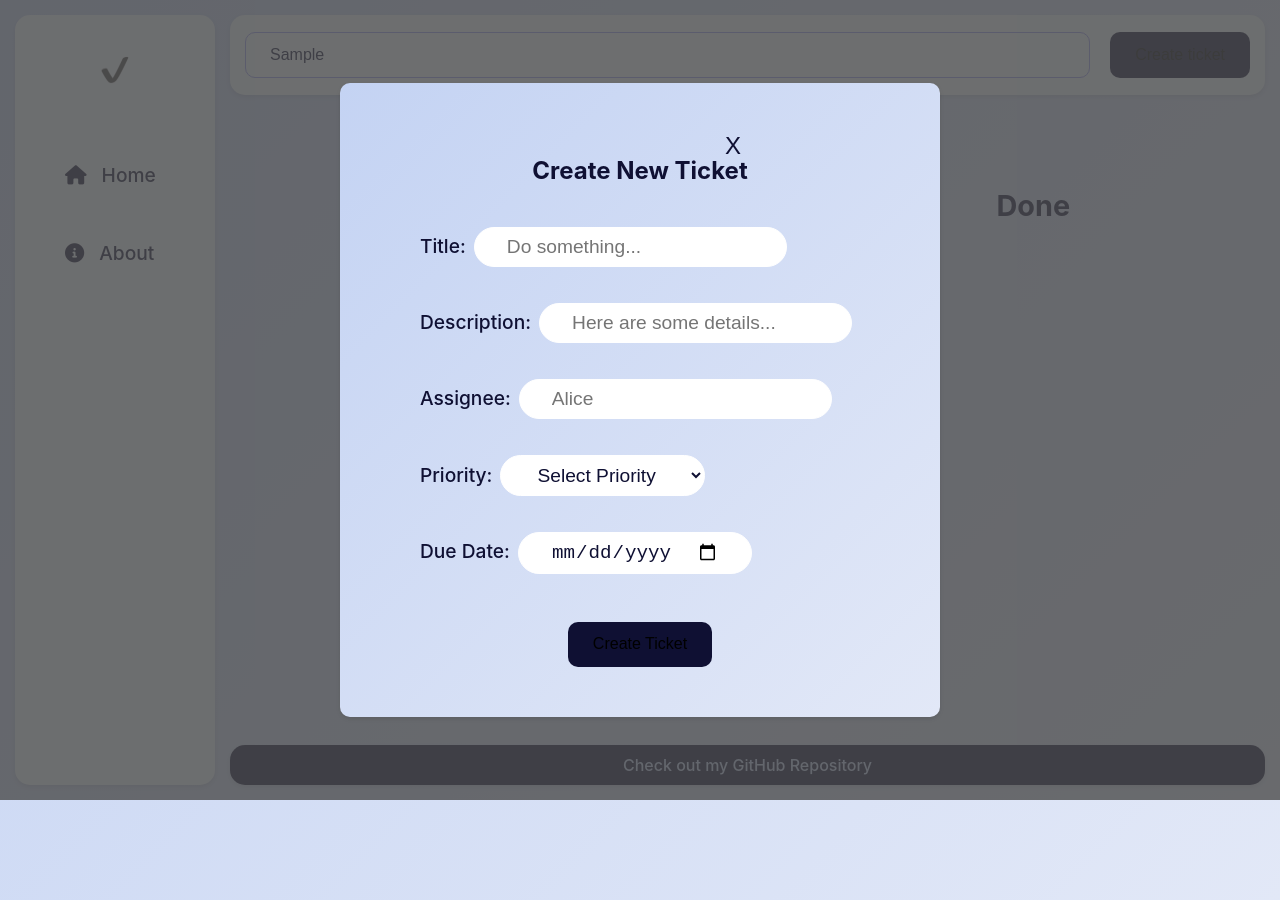
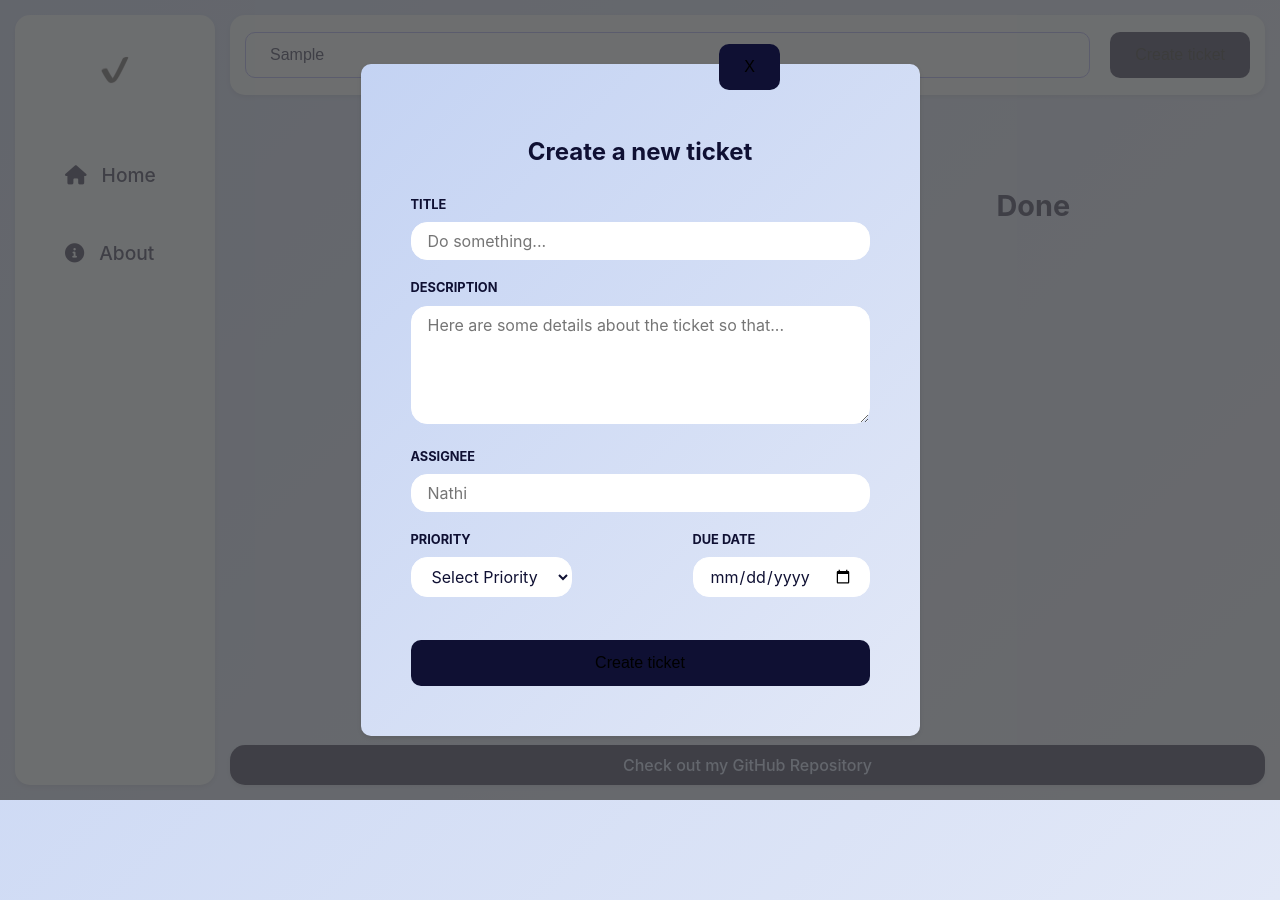
Before and after one commit to nathidaum/kanban-board-app, a React (Vite) app: page / in a window 1280 px wide. Both pictures are taken after typing "Sample" into the empty fields and a click on the button "Create ticket". Built offline with nearby package versions, Linux system fonts and the light colour scheme.

Commit message:
Tweak ticket form design

```diff
--- a/src/components/CreateTicketForm/CreateTicketForm.jsx
+++ b/src/components/CreateTicketForm/CreateTicketForm.jsx
@@ -37,10 +37,11 @@ const CreateTicketForm = ({ callBacktoCreateTicket }) => {
 
   return (
     <form onSubmit={handleSubmit} className="form">
-      <h2>Create New Ticket</h2>
+      <h2>Create a new ticket</h2>
       <div className="inputs">
         <label>
-          Title:
+          TITLE
+          <br></br>
           <input
             type="text"
             placeholder="Do something..."
@@ -51,29 +52,35 @@ const CreateTicketForm = ({ callBacktoCreateTicket }) => {
         </label>
 
         <label>
-          Description:
-          <input
-            type="text"
-            placeholder="Here are some details..."
+          DESCRIPTION
+          <br />
+          <textarea
+            className="textarea"
+            placeholder="Here are some details about the ticket so that..."
             value={description}
             onChange={(e) => setDescription(e.target.value)}
             required
+            rows="5" // Controls the height of the textarea
+            cols="40" // Controls the width of the textarea
           />
         </label>
 
         <label>
-          Assignee:
+          ASSIGNEE
+          <br></br>
           <input
             type="text"
-            placeholder="Alice"
+            placeholder="Nathi"
             value={assignee}
             onChange={(e) => setAssignee(e.target.value)}
             required
           />
         </label>
 
+        <div className="horizontal">
           <label>
-          Priority:
+            PRIORITY
+            <br></br>
             <select
               value={priority}
               onChange={(e) => setPriority(e.target.value)}
@@ -87,7 +94,8 @@ const CreateTicketForm = ({ callBacktoCreateTicket }) => {
           </label>
 
           <label>
-          Due Date:
+            DUE DATE
+            <br></br>
             <input
               type="date"
               value={dueDate}
@@ -97,7 +105,8 @@ const CreateTicketForm = ({ callBacktoCreateTicket }) => {
             />
           </label>
         </div>
-      <button type="submit">Create Ticket</button>
+      </div>
+      <button className="submit" type="submit">Create ticket</button>
     </form>
   );
 };
--- a/src/components/CreateTicketForm/create-ticket-form.css
+++ b/src/components/CreateTicketForm/create-ticket-form.css
@@ -1,7 +1,7 @@
 /******** CREATE TICKET FORM **********/
 
 .form {
-  margin: 20px 100px 20px;
+  margin: 20px 100px;
   padding: 50px;
   background: var(--bg-color);
   border-radius: 10px;
@@ -26,18 +26,6 @@
   z-index: 1000;
 }
 
-/* Close button styling */
-.close-button {
-  position: absolute;
-  top: 113px;
-  right: 503px;
-  background: transparent;
-  color: var(--text-color);
-  border: none;
-  font-size: 1.5rem;
-  cursor: pointer;
-}
-
 .form h2 {
   text-align: center;
 }
@@ -46,23 +34,52 @@
   display: flex;
   flex-direction: column;
   flex-wrap: wrap;
-  margin: 0 20px 30px;
+  margin: 0 0 30px;
 }
 
 .form .inputs label {
-  margin: 10px;
-  font-size: 1.2rem;
-  font-weight: 500;
+  font-size: 0.8rem;
+  font-weight: 700;
   color: var(--text-color);
+  padding: 5px 0px;
 }
 
 .form input,
-.form select {
-  font-size: 1.2rem;
-  border-radius: 2rem;
-  margin: 0.5rem;
-  padding: 0.5rem 2rem;
+.form select,
+.textarea {
+  box-sizing: border-box;
+  font-size: 1rem;
+  border-radius: 1rem;
+  margin: 0.5rem 0;
+  padding: 0.5rem 1rem;
   border: 1px solid #ffffff;
   background-color: white;
   color: var(--text-color);
+  font-family: inherit;
+  width: 100%;
 }
+
+.textarea:focus,
+.form input:focus,
+.form select:focus {
+  outline: none;
+  border: 1px solid var(--primary-color);
+}
+
+.close-button {
+  position: absolute;
+  right: 500px;
+}
+
+.horizontal {
+  display: flex;
+  justify-content: space-between;
+}
+
+.submit {
+  width: 100%;
+}
+
+.submit:hover {
+  background-color: var(--primary-color)
+}
```
Lines whose indentation alone changed are shown as unchanged.
